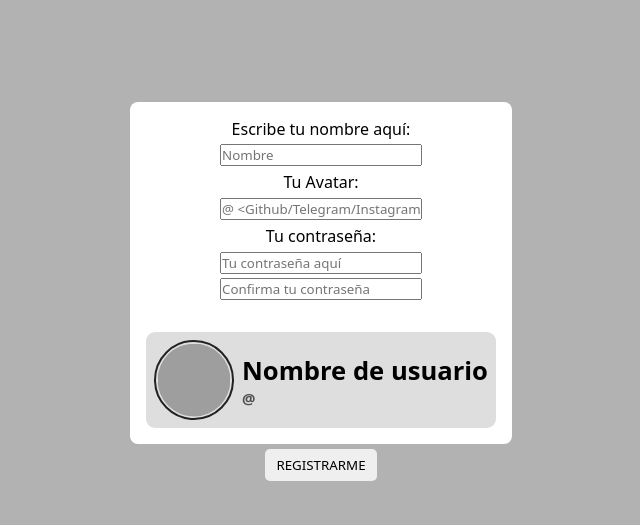
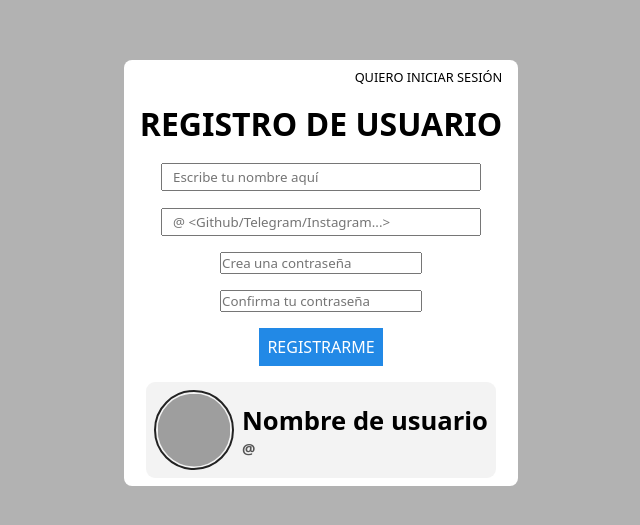
Before and after one commit to Gandino1984/bootplan, a React (Vite) app in the folder 00-bootplan/: page / in a window 1280 px wide. Shown: the part 127-652 px from the top of the page, without its empty margins (319-959 px from the left). Built offline with nearby package versions, Linux system fonts and the light colour scheme; grey boxes are pictures that could not be loaded.

Commit message:
UserModal multipurpose

```diff
--- a/00-bootplan/src/assets/UserComponents/UserInput/AvatarInput.jsx
+++ b/00-bootplan/src/assets/UserComponents/UserInput/AvatarInput.jsx
@@ -12,7 +12,7 @@ export function AvatarInput({onChange}) {
 
   return (
         <>
-          <label for="avatar">Tu Avatar: </label>
+          {/* <label for="avatar">Tu Avatar: </label> */}
           <input
             type="text"
             id="avatar"
--- a/00-bootplan/src/assets/UserComponents/UserInput/UserInput.css
+++ b/00-bootplan/src/assets/UserComponents/UserInput/UserInput.css
@@ -0,0 +1,14 @@
+input[type=text]
+{
+    margin-top: .1rem;
+    width: 20rem;
+    padding-left: 1rem;
+}
+
+input:focus[type=text]
+{
+    color: black;
+    border: 2px solid black;
+    font-weight: 500;
+    background-color: #B0DBB2;
+}
--- a/00-bootplan/src/assets/UserComponents/UserInput/UserInput.jsx
+++ b/00-bootplan/src/assets/UserComponents/UserInput/UserInput.jsx
@@ -13,13 +13,13 @@ export function UserInput({onChange}) {
 
   return (
     <>
-      <label for="name">Escribe tu nombre aquí: </label>
+      {/* <label for="name">Escribe tu nombre aquí: </label> */}
       <input
             type="text"
             id="name"
             name="name"
             onChange={UserInputHandler}
-            placeholder="Nombre"
+            placeholder="Escribe tu nombre aquí"
       />
     </>
   )
--- a/00-bootplan/src/assets/UserComponents/UserInput/UserModal.css
+++ b/00-bootplan/src/assets/UserComponents/UserInput/UserModal.css
@@ -4,6 +4,7 @@
     display: flex;
     align-items: center;
     justify-content: center;
+    flex-direction: column;
     background-color: #0000004d;
     width: 100vw;
     height: 100vh;
@@ -15,16 +16,15 @@
 .user-register-formContainer{
     display: flex;
     flex-direction: column;
-    gap: 2rem;
+    gap: 1rem;
     align-items: center;
     justify-content: center;
-    padding: 1rem 1rem;
+    padding: .5rem 1rem;
     background-color: white;
     border-radius: 8px;
     animation: slideUpModal;
     animation-duration: 500ms;
     -webkit-animation-iteration-count: 1;
-
 }
 
 .user-register-form{
@@ -32,24 +32,56 @@
     flex-direction: column;
     align-items: center;
     justify-content: center;
-    gap: .3rem;
+    gap: 1rem;
+}
+
+.user-modalChanger-container{
+    /* border: 1px solid red; */
+    display: flex;
+    align-items: center;
+    justify-content: right;
+    width: 100%;
+}
+
+.user-form-submitBtn{
+    /* -webkit-appearance: none;
+    appearance: none; */
+    cursor: pointer;
+    border: none;
+    font-size: 1rem;
+    color: white;
+    background-color: #2289E6;
+    padding: .5rem;
+    transition: 100ms ease;
+}
+
+.user-form-submitBtn:hover{
+    outline: 2px solid black;
+    border-radius: 5px;
+    background-color: #B0DBB2;
+    color: black;
+
 }
 
 .user-register-submitBtn{
-    border-radius: 5px;
+    border-radius: 8px;
+    justify-content: right ;
     border: none;
     outline: none;
+    appearance: none;
     cursor: pointer;
-    position: absolute;
-    transform: translateY(16rem);
-    width: 7rem;
-    height: 2rem;
-    transition: all 320ms ease;
+    color: black;
+    /* font-size: 500; */
+    /* position: absolute; */
+    /* transform: translate(10rem, 15rem); */
+    /* padding: .05rem .5rem; */
+    /* height: 2rem; */
+    font-size: .8rem;
+    background-color: rgba(48, 48, 242, 0);
+    transition: all 100ms ease;
 }
 
 .user-register-submitBtn:hover{
-    border-radius: 15px;
-    font-weight: 500;
-    color: azure;
-    background-color: rgb(48, 48, 242);
+    /* font-weight: 600; */
+    color:#2289E6;
 }
--- a/00-bootplan/src/assets/UserComponents/UserInput/UserModal.jsx
+++ b/00-bootplan/src/assets/UserComponents/UserInput/UserModal.jsx
@@ -15,7 +15,7 @@ import './UserModal.css';
 export function UserModal(){
 
     // this is the "state" of the user: decides if we render a register modal or login modal
-    const [userRegistered, setUserRegistered] = useState('false');
+    const [isRegistered, setIsRegistered] = useState(false);
 
     // user registration info
     const [userName, setUserName] = useState('');
@@ -34,20 +34,27 @@ export function UserModal(){
         <div className='user-register-modalMainContainer'>
             <div className='user-register-formContainer'>
 
+                <div className='user-modalChanger-container'>
+                    <button onClick={()=>setIsRegistered(register=>!register)} className='user-register-submitBtn'>{!isRegistered ? "   QUIERO INICIAR SESIÓN" : "QUIERO REGISTRARME"}</button>
+                </div>
+
+                <h1>{!isRegistered ? "REGISTRO DE USUARIO" : "INICIAR SESIÓN"}</h1>
+
                 <form className='user-register-form'>
 
                     <div className='user-register-form'>
                         <UserInput onChange={setUserName} />
-                        <AvatarInput onChange={setUserAvatar} />
+                        {!isRegistered && <AvatarInput onChange={setUserAvatar} /> }
+
                         <UserPasswordInput onchange={setUserPassword} />
-                        <UserPasswordConfirmationInput onchange={setUserPasswordConfirmation} />
+                        {!isRegistered && <UserPasswordConfirmationInput onchange={setUserPasswordConfirmation} /> }
+
                     </div>
-
-                    <button type='submit' onClick={submitBtnHandler} className='user-register-submitBtn'>REGISTRARME</button>
-
+                <button type="submit" className='user-form-submitBtn' onClick={submitBtnHandler}>{isRegistered ? "INICIO" : "REGISTRARME"}</button>
                 </form>
 
                 <UserView userName={userName} userAvatar={userAvatar} />
+
 
             </div>
 
--- /dev/null
+++ b/00-bootplan/src/assets/UserComponents/UserInput/UserPasswordInput.css
@@ -0,0 +1,8 @@
+input[type=text]
+{
+    color: #979797;
+    height: 28px;
+    padding-left: 10px;
+    text-decoration: none;
+
+}
--- a/00-bootplan/src/assets/UserComponents/UserInput/UserPasswordInput.jsx
+++ b/00-bootplan/src/assets/UserComponents/UserInput/UserPasswordInput.jsx
@@ -1,6 +1,6 @@
 import React, { useState } from 'react';
 
-// import './UserPasswordInput.css';
+import './UserPasswordInput.css';
 
 
 export function UserPasswordInput({onChange}) {
@@ -13,12 +13,12 @@ export function UserPasswordInput({onChange}) {
 
   return (
         <>
-          <label for="password">Tu contraseña: </label>
+          {/* <label for="password">Crea una contraseña: </label> */}
           <input
             type="password"
             id="password"
             onChange={UserPasswordInputHandler}
-            placeholder="Tu contraseña aquí"
+            placeholder="Crea una contraseña"
           />
         </>
 
--- a/00-bootplan/src/assets/UserComponents/UserView/UserView.css
+++ b/00-bootplan/src/assets/UserComponents/UserView/UserView.css
@@ -4,7 +4,8 @@
     display: flex;
     align-items: center;
     justify-content: center;
-    background-color: #22222226;
+
+    background-color: #acacac25;
     font-size: .8rem;
     border-radius: 9px;
     padding: .5rem;
```
